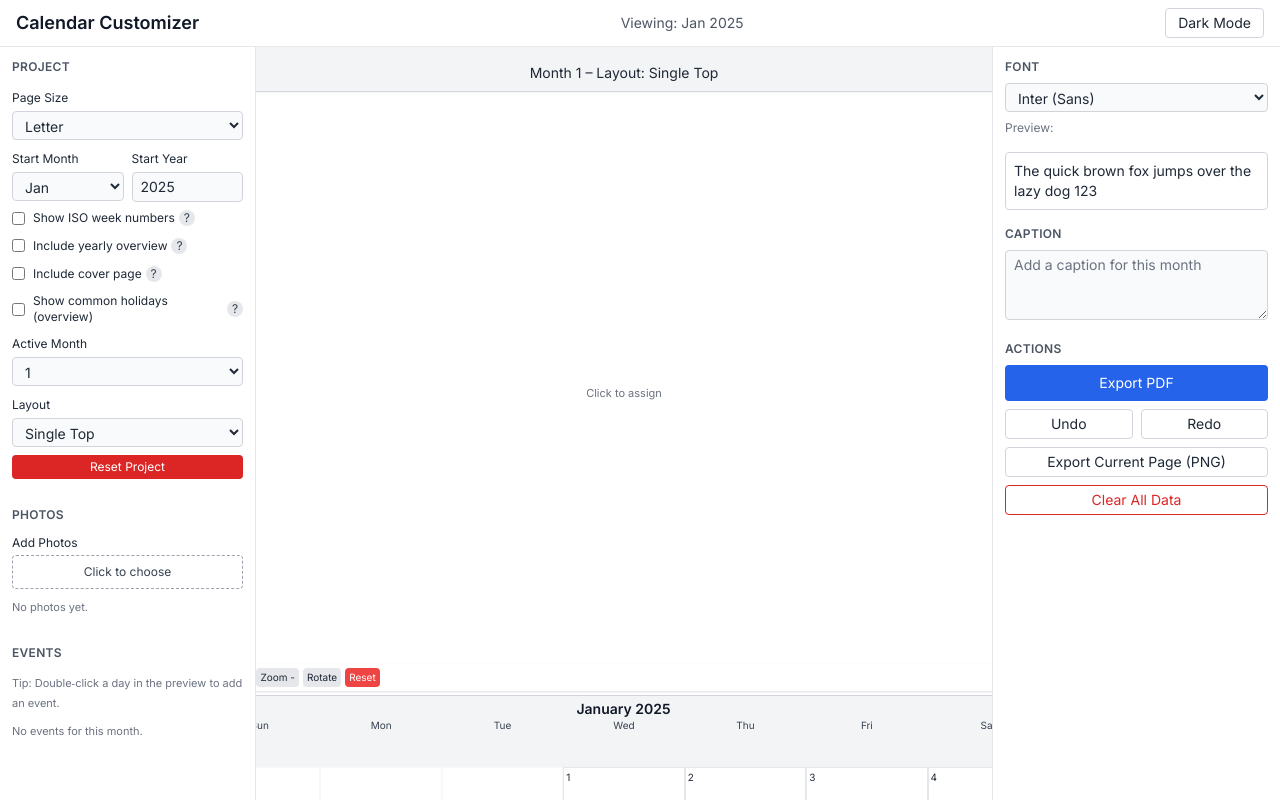
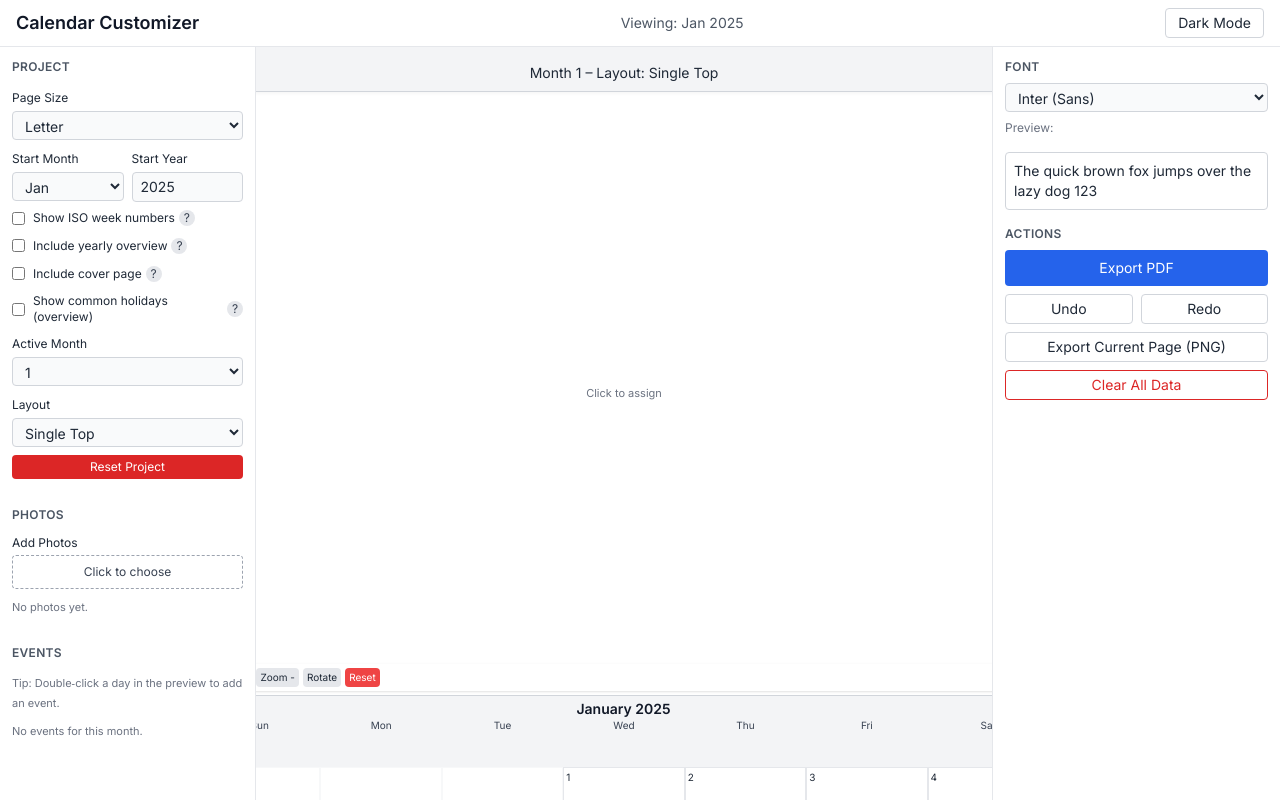
Before and after one commit to JoeProgrammer88/CalendarMaker, a React (Vite) app: page / in a window 1280 px wide. Shown: the top 800 px of the page. Built offline with nearby package versions, Linux system fonts and the light colour scheme.

Commit message:
refactor: remove caption functionality and related components from the calendar project

```diff
--- a/src/store/store.ts
+++ b/src/store/store.ts
@@ -39,7 +39,6 @@ interface Actions {
   setActiveMonth(idx: number): void;
   setActiveSlot(slotId: string): void;
   setFontFamily(font: string): void;
-  setCaptionForActiveMonth(text: string): void;
   openEventDialog(dateISO: string, editEventId?: string | null): void;
   closeEventDialog(): void;
   exportProject(): Promise<void>;
@@ -180,13 +179,6 @@ export const useCalendarStore = create<StoreShape>()(immer((set, get) => ({
     }); },
     setActiveSlot(slotId) { set(s => { s.ui.activeSlotId = slotId; }); },
   setFontFamily(font) { set(s => { s.ui.history.push(safeClone(get().project)); s.ui.future = []; s.project.calendar.fontFamily = font; }); get().actions.saveNow(); },
-  setCaptionForActiveMonth(text) { set(s => { const m = s.ui.activeMonth; const page = s.project.monthData[m]; if (page) page.caption = text; });
-      // Debounce caption saves
-      if (!(window as any).__cm_save_debounced__) {
-        (window as any).__cm_save_debounced__ = debounce(() => get().actions.saveNow(), 800);
-      }
-      (window as any).__cm_save_debounced__();
-    },
   openEventDialog(dateISO, editEventId) { set(s => { s.ui.eventDialog = { open: true, dateISO, editEventId: editEventId ?? null }; }); },
   closeEventDialog() { set(s => { s.ui.eventDialog = { open: false, dateISO: null, editEventId: null }; }); },
   async exportProject() { if (get().ui.exporting) return; set(s => { s.ui.exporting = true; s.ui.exportProgress = 0; }); try { await exportAsPdf(get().project, (p: number) => { set(s => { s.ui.exportProgress = p; }); }); } finally { set(s => { s.ui.exporting = false; s.ui.exportProgress = 0; }); } },
--- a/src/types.ts
+++ b/src/types.ts
@@ -26,9 +26,9 @@ export type LayoutId =
 export interface PhotoTransform { scale: number; translateX: number; translateY: number; rotationDegrees: number; }
 // translateX / translateY are normalized offsets relative to slot width/height (1 = 100% of slot dimension)
 export interface MonthSlot { slotId: string; photoId?: string; transform: PhotoTransform; }
-export interface MonthPage { index: number; slots: MonthSlot[]; caption?: string; events: string[]; }
+export interface MonthPage { index: number; slots: MonthSlot[]; events: string[]; }
 
-export interface PhotoMeta { id: string; originalBlobRef?: string; previewBlobRef?: string; name: string; assignedMonths: number[]; previewUrl?: string; alt?: string; }
+export interface PhotoMeta { id: string; originalBlobRef?: string; previewBlobRef?: string; name: string; assignedMonths: number[]; previewUrl?: string; }
 export interface EventItem { id: string; dateISO: string; text: string; color?: string; visible: boolean; }
 
 export type SplitDirection = 'tb' | 'lr'; // tb: top/bottom, lr: left/right
--- a/src/ui/components/PagePreview.tsx
+++ b/src/ui/components/PagePreview.tsx
@@ -216,11 +216,7 @@ export const PagePreview: React.FC = () => {
       <div className="relative bg-white dark:bg-gray-800 shadow-inner" style={{ width: size.width, height: size.height, fontFamily }}>
         {slotNodes}
         {gridNode}
-        {layout && monthPage.caption && (
-          <div className="absolute text-center text-[12px] text-gray-800 dark:text-gray-100 px-4" style={{ left: layout.grid.x * size.width, width: layout.grid.w * size.width, top: (layout.grid.y * size.height) - 22 }}>
-            {monthPage.caption}
-          </div>
-        )}
+  {/* Caption display removed */}
       </div>
   <div className="text-xs text-gray-500 dark:text-gray-400">Preview (not final resolution)</div>
     </div>
--- a/src/ui/components/RightPanel.tsx
+++ b/src/ui/components/RightPanel.tsx
@@ -19,8 +19,7 @@ export const RightPanel: React.FC = () => {
       </select>
   <div className="text-xs text-gray-500 dark:text-gray-400 mb-4">Preview:</div>
   <div className="border border-gray-300 dark:border-gray-600 rounded p-2 mb-4 bg-white dark:bg-gray-900 text-gray-800 dark:text-gray-100" style={{ fontFamily }}>The quick brown fox jumps over the lazy dog 123</div>
-  <CaptionEditor />
-  <AltTextEditor />
+  {/* Caption and Alt text editors removed intentionally */}
   <div className="font-semibold uppercase tracking-wide text-xs text-gray-600 dark:text-gray-300 mb-2">Actions</div>
       <ExportButton />
       <div className="mt-2 grid grid-cols-2 gap-2">
@@ -51,40 +50,4 @@ const ExportButton: React.FC = () => {
   );
 };
 
-const AltTextEditor: React.FC = () => {
-  const photos = useCalendarStore(s => s.project.photos);
-  const activePhotoId = useCalendarStore(s => {
-    const m = s.ui.activeMonth; const slotId = s.ui.activeSlotId; const page = s.project.monthData[m];
-    const slot = page?.slots.find(sl => sl.slotId === slotId) || page?.slots[0];
-    return slot?.photoId;
-  });
-  const setAlt = useCalendarStore(s => s.actions.saveNow); // reuse save after local update
-  if (!activePhotoId) return null;
-  const p = photos.find(pp => pp.id === activePhotoId);
-  if (!p) return null;
-  return (
-    <div className="mb-4">
-  <div className="font-semibold uppercase tracking-wide text-xs text-gray-600 dark:text-gray-300 mb-2">Alt Text</div>
-  <input defaultValue={p.alt || ''} onBlur={e => { p.alt = e.target.value; setAlt(); }} className="w-full bg-gray-50 dark:bg-gray-900 text-gray-800 dark:text-gray-100 border border-gray-300 dark:border-gray-600 rounded px-2 py-1" placeholder="Describe the photo for accessibility" />
-    </div>
-  );
-};
-
-const CaptionEditor: React.FC = () => {
-  const { caption, setCaption } = useCalendarStore(s => ({
-    caption: s.project.monthData[s.ui.activeMonth]?.caption ?? '',
-    setCaption: s.actions.setCaptionForActiveMonth
-  }));
-  return (
-    <div className="mb-4">
-  <div className="font-semibold uppercase tracking-wide text-xs text-gray-600 dark:text-gray-300 mb-2">Caption</div>
-  <textarea
-        value={caption}
-        onChange={e => setCaption(e.target.value)}
-        rows={3}
-        className="w-full bg-gray-50 dark:bg-gray-900 text-gray-800 dark:text-gray-100 placeholder-gray-500 dark:placeholder-gray-300 border border-gray-300 dark:border-gray-600 rounded px-2 py-1"
-        placeholder="Add a caption for this month"
-      />
-    </div>
-  );
-};
+// (CaptionEditor and AltTextEditor components removed)
--- a/src/util/defaultProject.ts
+++ b/src/util/defaultProject.ts
@@ -27,7 +27,7 @@ export function defaultProject(): ProjectState {
     },
     photos: [],
   coverPhotos: [],
-  monthData: Array.from({length:12}, (_,i) => ({ index: i, slots: [ { slotId: 'main', photoId: undefined, transform: { scale:1, translateX:0, translateY:0, rotationDegrees:0 } } ], caption: '', events: [] })),
+  monthData: Array.from({length:12}, (_,i) => ({ index: i, slots: [ { slotId: 'main', photoId: undefined, transform: { scale:1, translateX:0, translateY:0, rotationDegrees:0 } } ], events: [] })),
     events: []
   };
 }
--- a/src/util/exporter.ts
+++ b/src/util/exporter.ts
@@ -449,11 +449,7 @@ export async function exportAsPdf(project: ProjectState, onProgress?: (p: number
       }
     }
 
-    // Caption above grid
-    const pageData = project.monthData[m];
-    if (pageData?.caption) {
-      page.drawText(pageData.caption, { x: gx + 4, y: gy + gh + 6, size: 12, font, color: rgb(0,0,0) });
-    }
+  // Caption removed
     // Progress update per page
   pageCounter++;
   if (onProgress) onProgress(pageCounter / totalPages);
```
